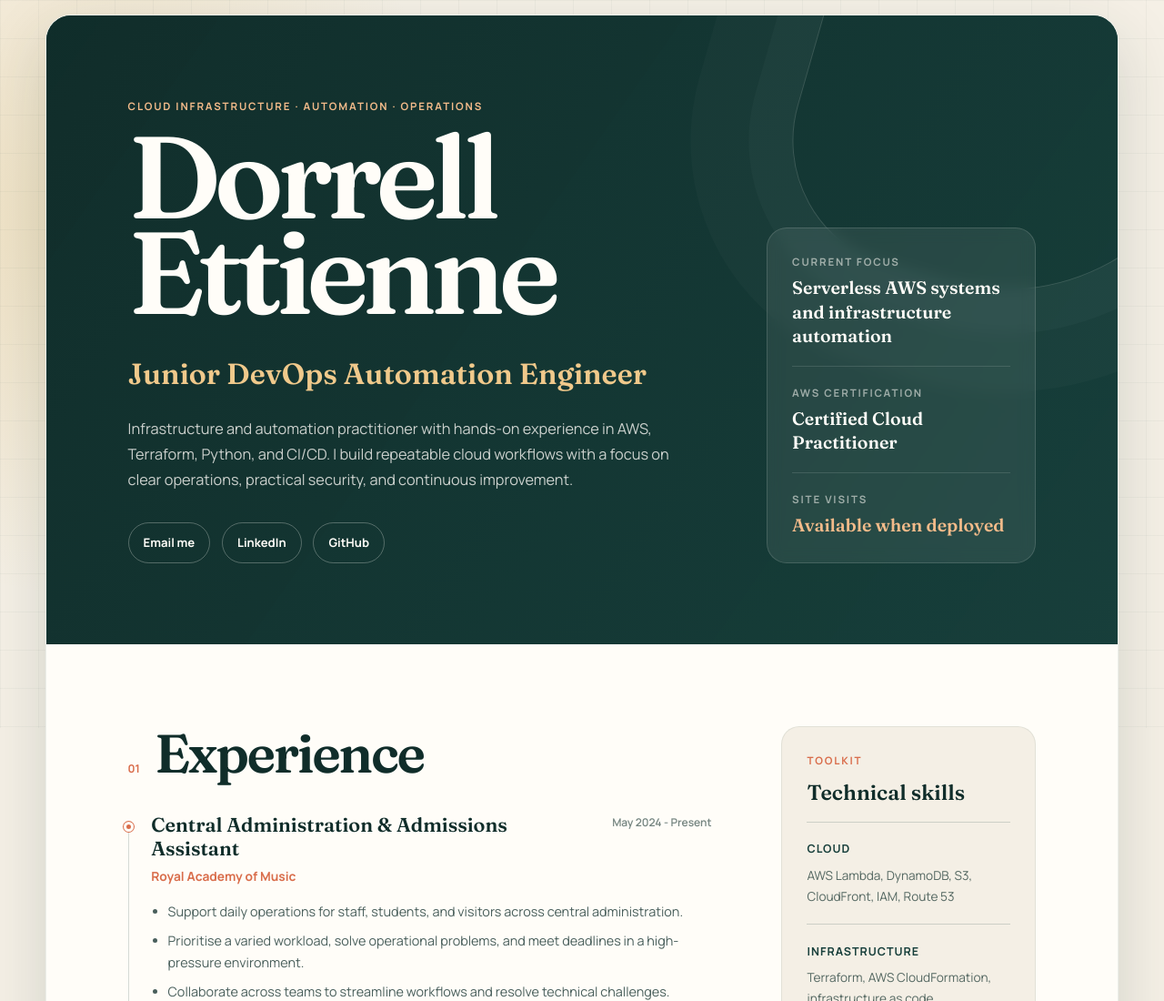
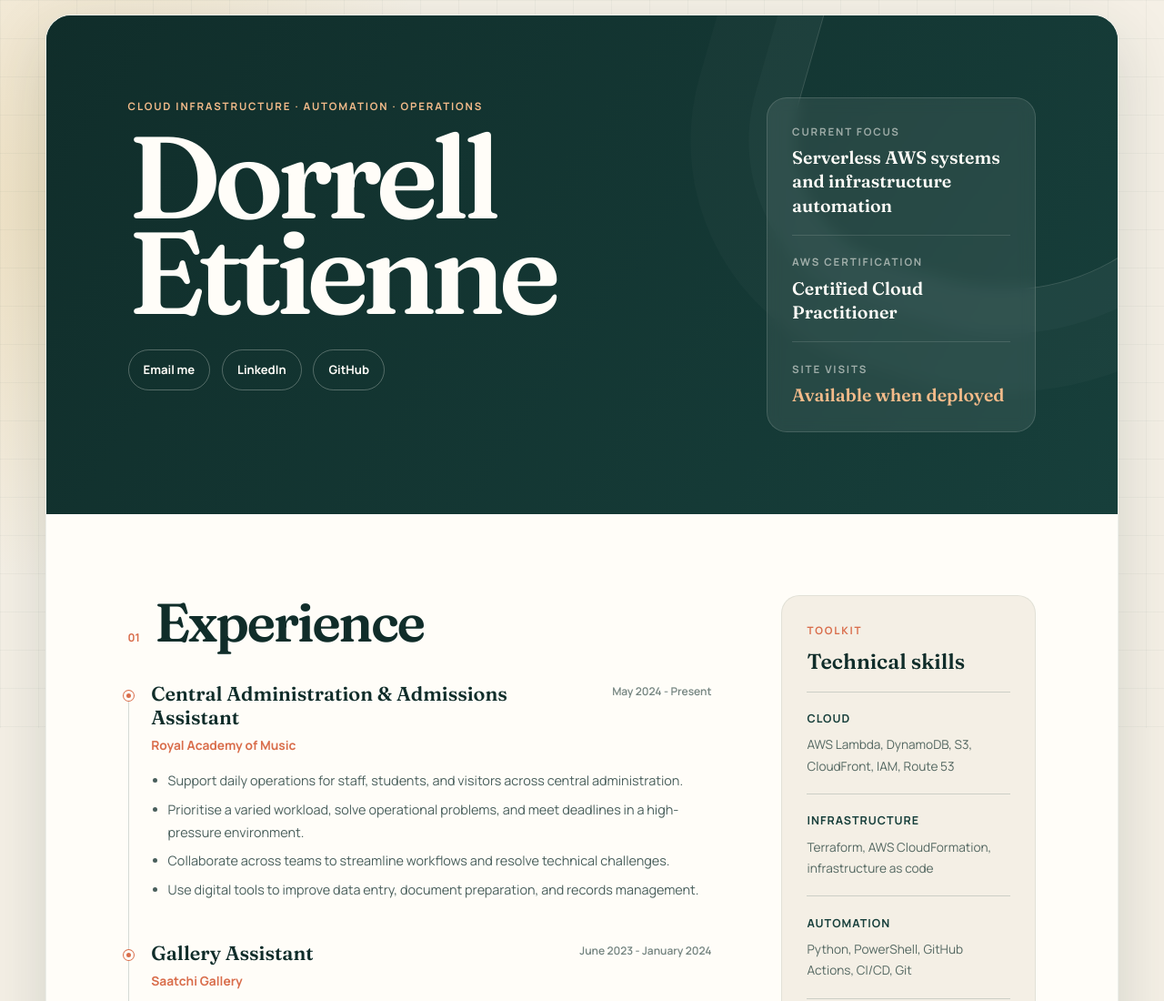
Before and after one commit to dorrellettienne/aws-cloud-resume-challenge, a plain HTML site: page Resume/index.html in a window 1280 px wide. Shown: the top 1100 px of the page at 91% size. Drawn offline with Linux system fonts and the light colour scheme.

Commit message:
content: remove resume profile heading

```diff
--- a/Resume/index.html
+++ b/Resume/index.html
@@ -3,12 +3,8 @@
 <head>
     <meta charset="utf-8">
     <meta name="viewport" content="width=device-width, initial-scale=1">
-    <meta
-        name="description"
-        content="Dorrell Ettienne's cloud and DevOps resume, built as a serverless application on AWS."
-    >
     <meta name="theme-color" content="#173f3b">
-    <title>Dorrell Ettienne | Cloud &amp; DevOps</title>
+    <title>Dorrell Ettienne | Resume</title>
     <link rel="preconnect" href="https://fonts.googleapis.com">
     <link rel="preconnect" href="https://fonts.gstatic.com" crossorigin>
     <link
@@ -27,12 +23,6 @@
             <div class="hero-copy">
                 <p class="eyebrow">Cloud infrastructure &middot; Automation &middot; Operations</p>
                 <h1>Dorrell<br>Ettienne</h1>
-                <p class="role">Junior DevOps Automation Engineer</p>
-                <p class="summary">
-                    Infrastructure and automation practitioner with hands-on experience in AWS,
-                    Terraform, Python, and CI/CD. I build repeatable cloud workflows with a focus
-                    on clear operations, practical security, and continuous improvement.
-                </p>
                 <nav class="hero-links" aria-label="Contact links">
                     <a href="mailto:dorrellettienne@gmail.com">Email me</a>
                     <a
--- a/Resume/style.css
+++ b/Resume/style.css
@@ -128,20 +128,6 @@ a {
     font-weight: 600;
     letter-spacing: -0.055em;
     line-height: 0.82;
-}
-
-.role {
-    margin: 2rem 0 0;
-    color: #f0c98b;
-    font-family: var(--display);
-    font-size: clamp(1.35rem, 3vw, 2rem);
-}
-
-.summary {
-    max-width: 44rem;
-    margin: 1.25rem 0 0;
-    color: rgba(255, 253, 248, 0.78);
-    font-size: 1.02rem;
 }
 
 .hero-links {
@@ -558,16 +544,11 @@ a:focus-visible {
     }
 
     .hero-copy > :nth-child(3) {
-        animation-delay: 150ms;
+        animation-delay: 160ms;
     }
 
-    .hero-copy > :nth-child(4) {
+    .hero-panel {
         animation-delay: 220ms;
-    }
-
-    .hero-copy > :nth-child(5),
-    .hero-panel {
-        animation-delay: 290ms;
     }
 }
 
@@ -623,10 +604,6 @@ a:focus-visible {
         font-size: 48pt;
     }
 
-    .summary {
-        font-size: 9pt;
-    }
-
     .content-grid {
         grid-template-columns: 1.7fr 0.8fr;
         gap: 1.5rem;
```
